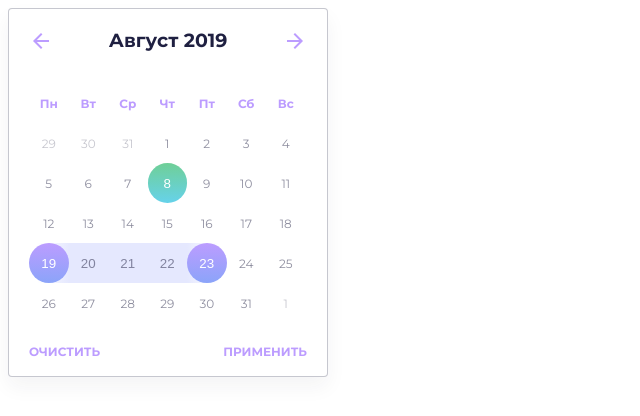
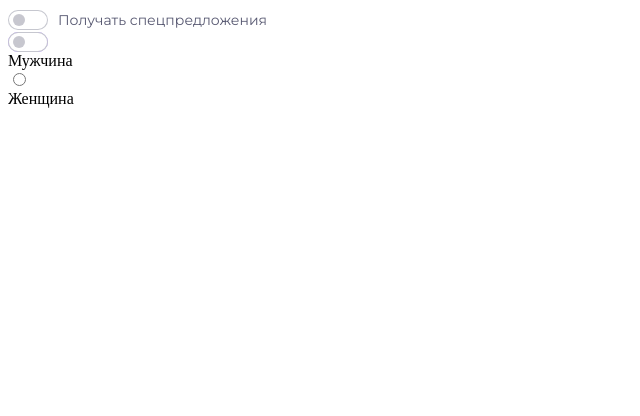
Before and after one commit to myflagiskitty/react, a React (Create React App) app: page / in a window 1280 px wide. Shown: the top 416 px of the page, without its empty margins (0-640 px from the left). Built offline with nearby package versions, Linux system fonts and the light colour scheme.

Commit message:
do togle

```diff
--- a/src/components/App.js
+++ b/src/components/App.js
@@ -2,13 +2,23 @@
 import React from "react";
 import BoxCards from "./BoxCards/BoxCards"
 import Calendar from "./Calendar/Calendar"
+import StarRating from "./StarRating/StarRating"
+import LikeButton from "./LikeButton/LikeButton"
+import Toggle from "./Toggle/Toggle"
+import Radio from "./Radio/Radio"
 
 export default function App() {
   return (
     <>
 
       {/* <BoxCards /> */}
-      <Calendar />
+      {/* <Calendar /> */}
+      {/* <StarRating/> */}
+
+      {/* <LikeButton /> */}
+      <Toggle header="Получать спецпредложения"/>
+      <Radio/>
+
     </>
   );
 };
--- a/src/components/Calendar/Calendar.module.css
+++ b/src/components/Calendar/Calendar.module.css
@@ -132,11 +132,11 @@
 .halfLeft {
     display: flex;
     justify-content: center;
-    background: linear-gradient(to right, #ffffff 20%, #e5e8fe);
+    background: linear-gradient(to right, #ffffff 50%, #e5e8fe 50%);
 }
 
 .halfRight {
     display: flex;
     justify-content: center;
-    background: linear-gradient(to right, #e5e8fe, #ffffff 80%);
+    background: linear-gradient(to right, #e5e8fe 50%, #ffffff 50%);
 }
--- /dev/null
+++ b/src/components/LikeButton/LikeButton.js
@@ -0,0 +1,19 @@
+import React from 'react';
+import styles from './LikeButton.module.css';
+
+export default function LikeButton(props) {
+
+  return (
+    <>
+      <button onClick={props.like} className={styles.like}>
+        <span className={styles.favorite_border}>favorite_border</span>
+        <span className={styles.gray_number}>2</span>
+      </button>
+
+      <button onClick={props.like} className={styles.like_activate}>
+        <span className={styles.favorite}>favorite</span>
+        <span className={styles.color_number}>2</span>
+      </button>
+    </>
+  )
+};
--- /dev/null
+++ b/src/components/LikeButton/LikeButton.module.css
@@ -0,0 +1,74 @@
+.like {
+  box-sizing: border-box;
+  width: 40px;
+  height: 20px;
+  background: #FFFFFF;
+  border: 1px solid rgba(31, 32, 65, 0.25);
+  border-radius: 10px;
+  display: flex;
+  justify-content: space-between;
+  align-items: center;
+}
+
+.favorite_border {
+  font-family: 'Material Icons';
+  font-style: normal;
+  font-weight: 400;
+  font-size: 10px;
+  line-height: 9px;
+  display: flex;
+  align-items: center;
+  text-align: center;
+  color: rgba(31, 32, 65, 0.25);
+}
+
+.gray_number {
+  font-family: 'Montserrat';
+  font-style: normal;
+  font-weight: 400;
+  font-size: 10px;
+  line-height: 12px;
+  text-align: center;
+  color: rgba(31, 32, 65, 0.25);
+}
+
+/* ------------------------------ */
+
+.like_activate {
+  box-sizing: border-box;
+  width: 40px;
+  height: 20px;
+  background: #FFFFFF;
+  border: 1px solid #BC9CFF;
+  border-radius: 10px;
+  display: flex;
+  justify-content: space-between;
+  align-items: center;
+}
+
+.favorite {
+  font-family: 'Material Icons';
+  font-style: normal;
+  font-weight: 400;
+  font-size: 10px;
+  line-height: 9px;
+  display: flex;
+  align-items: center;
+  text-align: center;
+
+  background: linear-gradient(180deg, #BC9CFF 0%, #8BA4F9 100%);
+  -webkit-background-clip: text;
+  -webkit-text-fill-color: transparent;
+  background-clip: text;
+  text-fill-color: transparent;
+}
+
+.color_number{
+  font-family: 'Montserrat';
+    font-style: normal;
+    font-weight: 400;
+    font-size: 10px;
+    line-height: 12px;
+    text-align: center;
+    color: #BC9CFF;
+}
--- /dev/null
+++ b/src/components/Radio/Radio.js
@@ -0,0 +1,22 @@
+import React from 'react';
+import styles from './Radio.module.css';
+
+export default function Radio(props) {
+
+  return (
+    <div>
+      <label className={styles.switch}>
+
+      <input type="radio" value="man" checked name="gender" />Мужчина
+      <span className={styles.slider}></span>
+      <input type="radio" value="woman" name="gender" />Женщина
+      <span className={styles.slider}></span>
+      </label>
+    </div>
+  )
+};
+{/*
+        <input type="checkbox" />
+
+      </label>
+      <div className={styles.header}>{props.header}</div> */}
--- /dev/null
+++ b/src/components/Radio/Radio.module.css
@@ -0,0 +1,55 @@
+.switch {
+  /*серая рамка*/
+  position: relative;
+  display: inline-block;
+  width: 40px;
+  height: 20px;
+  cursor: pointer;
+}
+.slider {
+  /* серая рамка */
+  position: absolute;
+  top: 0;
+  left: 0;
+  right: 0;
+  bottom: 0;
+  background: #ffffff;
+  border: 1px solid rgba(31, 32, 65, 0.25);
+  border-radius: 10px;
+  -webkit-transition: .4s;
+  transition: .4s;
+}
+
+input:checked+.slider {
+  /*цветная рамка*/
+  width: 38px;
+  height: 18px;
+  background: #FFFFFF;
+  border: 1px solid #BC9CFF;
+  border-radius: 10px;
+}
+
+.slider:before {
+  /*cерый кружок */
+  content: "";
+  position: absolute;
+  top: 3px;
+  right: 4px;
+  left: 4px;
+  bottom: 4px;
+  border-radius: 50%;
+  height: 12px;
+  width: 12px;
+  background: rgba(31, 32, 65, 0.25);
+  -webkit-transition: .4s;
+  transition: .4s;
+}
+
+input:checked+.slider:before {
+  -webkit-transform: translateX(19px);
+  -ms-transform: translateX(19px);
+  transform: translateX(19px);
+  /* на какую длину уходит в сторону */
+  background: linear-gradient(180deg, #BC9CFF 0%, #8BA4F9 100%);
+  /* сиренивый круг */
+}
--- a/src/components/StarRating/StarRating.js
+++ b/src/components/StarRating/StarRating.js
@@ -1,18 +1,19 @@
 import React from 'react';
 import styles from './StarRating.module.css';
-// import iconStar from "./star.svg";
-// import iconStarBorder from "./star_border.svg";
 
-// import { AiOutlineStar } from "react-icons/md";
 
 export default function StarRating(props) {
 
+
+
   return (
-    <div>
-      <button onClick={props.changeStar} className={styles.button}>
-        {/* <img  src={props.icon} alt="иконка" /> */}
-        <span className={styles.star_border}>star</span>
-      </button>
-    </div>
+    <>
+      <button onClick={props.changeStarOne} className={styles.star_filed}>star</button>
+      <button onClick={props.changeStarTwo} className={styles.star_filed}>star</button>
+      <button onClick={props.changeStarThree} className={styles.star_filed}>star</button>
+      <button onClick={props.changeStarFour} className={styles.star_border}>star</button>
+      <button onClick={props.changeStarFive} className={styles.star_border}>star</button>
+    </>
+
   )
 };
--- a/src/components/StarRating/StarRating.module.css
+++ b/src/components/StarRating/StarRating.module.css
@@ -3,6 +3,24 @@
   height: 24px;
   border: none;
   background: none;
+}
+
+.star_filed {
+  font-family: 'Material Icons';
+  font-style: normal;
+  font-weight: 400;
+  font-size: 24px;
+  line-height: 20px;
+
+  -webkit-text-fill-color: transparent;
+
+  background: linear-gradient(180deg, #BC9CFF 0%, #8BA4F9 100%);
+  border: none;
+  width: 30px;
+  background-clip: text;
+
+  -webkit-text-stroke-color: #a3a0fc;
+  -webkit-text-stroke-width: 2px;
 }
 
 .star_border {
@@ -11,15 +29,12 @@
   font-weight: 400;
   font-size: 24px;
   line-height: 20px;
-  /* display: flex; */
-  /* align-items: center; */
-  text-align: center;
 
-  /* background: linear-gradient(180deg, #BC9CFF 0%, #8BA4F9 100%); */
-  /* background-clip: text; */
-background: linear-gradient(180deg, #BC9CFF 0%, #8BA4F9 100%);
-  -webkit-background-clip: text;
   -webkit-text-fill-color: transparent;
-  background-clip: text;
-  text-fill-color: transparent;
+  -webkit-text-stroke-color: #a3a0fc;
+  -webkit-text-stroke-width: 2px;
+
+  border: none;
+  background: inherit;
+  width: 30px;
 }
--- /dev/null
+++ b/src/components/Toggle/Toggle.js
@@ -0,0 +1,15 @@
+import React from 'react';
+import styles from './Toggle.module.css';
+
+export default function Toggle(props) {
+
+  return (
+    <div className={styles.row}>
+      <label className={styles.switch}>
+        <input type="checkbox" />{/*checked*/}
+        <span className={styles.slider}></span>
+      </label>
+      <div className={styles.header}>{props.header}</div>
+    </div>
+  )
+};
--- /dev/null
+++ b/src/components/Toggle/Toggle.module.css
@@ -0,0 +1,67 @@
+.row{
+  display: flex;
+  align-items: center;
+}
+
+.header{
+  font-family: 'Montserrat';
+  font-style: normal;
+  font-weight: 400;
+  font-size: 14px;
+  line-height: 24px;
+  color: rgba(31, 32, 65, 0.75);
+  padding: 0 0 0px 10px;
+
+}
+
+.switch {/*серая рамка*/
+  position: relative;
+  display: inline-block;
+  width: 40px;
+  height: 20px;
+  cursor: pointer;
+}
+
+.slider {/* серая рамка */
+  position: absolute;
+  top: 0;
+  left: 0;
+  right: 0;
+  bottom: 0;
+  background: #ffffff;
+  border: 1px solid rgba(31, 32, 65, 0.25);
+  border-radius: 10px;
+ -webkit-transition: .4s;
+  transition: .4s;
+  width: 38px;
+}
+
+input:checked+.slider {/*цветная рамка*/
+  width: 38px;
+  height: 18px;
+  background: #FFFFFF;
+  border: 1px solid #BC9CFF;
+  border-radius: 10px;
+}
+
+.slider:before {/*cерый кружок */
+  content: "";
+  position: absolute;
+  top: 3px;
+  right: 4px;
+  left: 4px;
+  bottom: 4px;
+  border-radius: 50%;
+  height: 12px;
+  width: 12px;
+  background: rgba(31, 32, 65, 0.25);
+  -webkit-transition: .4s;
+  transition: .4s;
+}
+
+input:checked+.slider:before {
+  -webkit-transform: translateX(19px);
+  -ms-transform: translateX(19px);
+  transform: translateX(19px);/* на какую длину уходит в сторону */
+  background: linear-gradient(180deg, #BC9CFF 0%, #8BA4F9 100%);/* сиренивый круг */
+}
```
Also changed, not shown: src/components/StarRating/star.svg (deleted), src/components/StarRating/star_border.svg (deleted).
